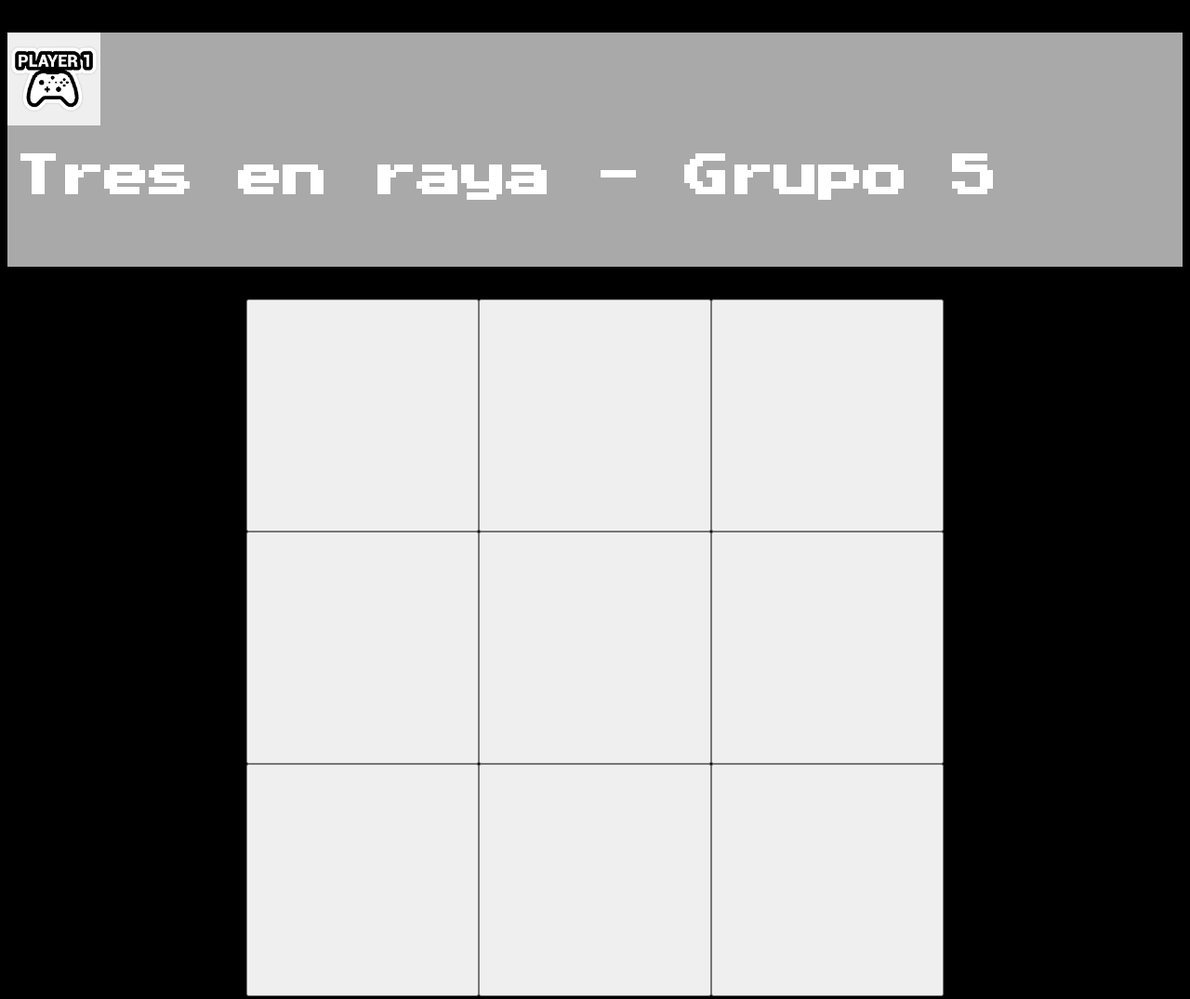
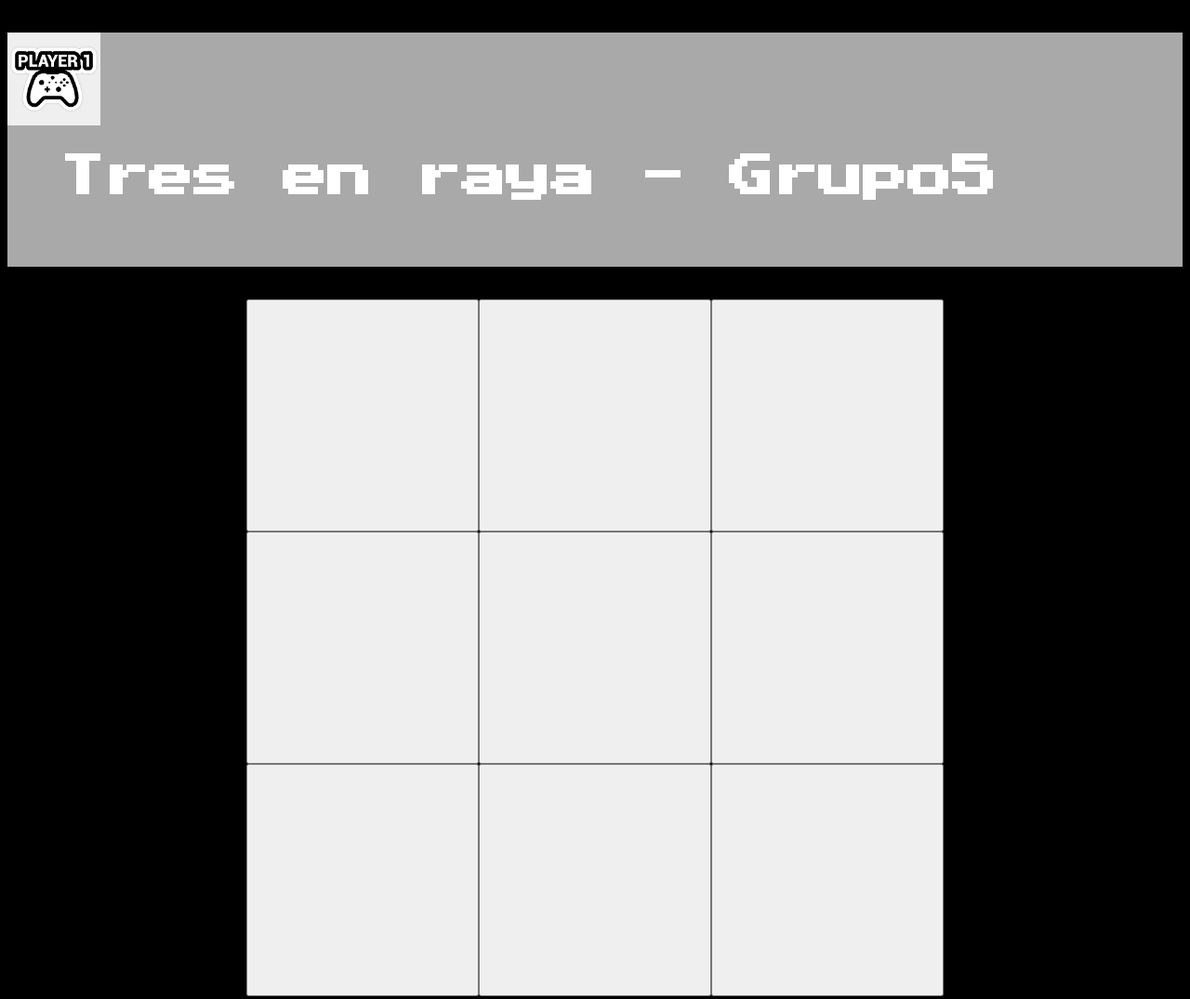
Before and after one commit to Riusaky68606/3-en-Raya, a plain HTML site: page index.html in a window 1280 px wide. Shown: the whole page at 93% size. Drawn offline with Linux system fonts and the light colour scheme.

Commit message:
se edito index.html

```diff
--- a/index.html
+++ b/index.html
@@ -3,7 +3,7 @@
 <head>
 	<meta charset="UTF-8">
 	<meta name="viewport" content="width=device-width, initial-scale=1.0">
-	<title>Juego Tres en raya - Grupo 5</title>
+	<title>Juego Tres en raya - Grupo5</title>
 	<link rel="preconnect" href="https://fonts.googleapis.com">
 	<link rel="preconnect" href="https://fonts.gstatic.com" crossorigin="">
 	<link href="https://fonts.googleapis.com/css2?family=Press+Start+2P&amp;display=swap" rel="stylesheet">
@@ -17,7 +17,7 @@
 		<div id="encaje">
 		<img class="player" src="img/player1.jpg" height="100px">
 
-		<h1>Tres en raya - Grupo 5</h1>
+		<h1>Tres en raya - Grupo5</h1>
 	</div>
 		<h2 id="textoVictoria">Has ganado! Te felicito</h2>
 	</header>
```
